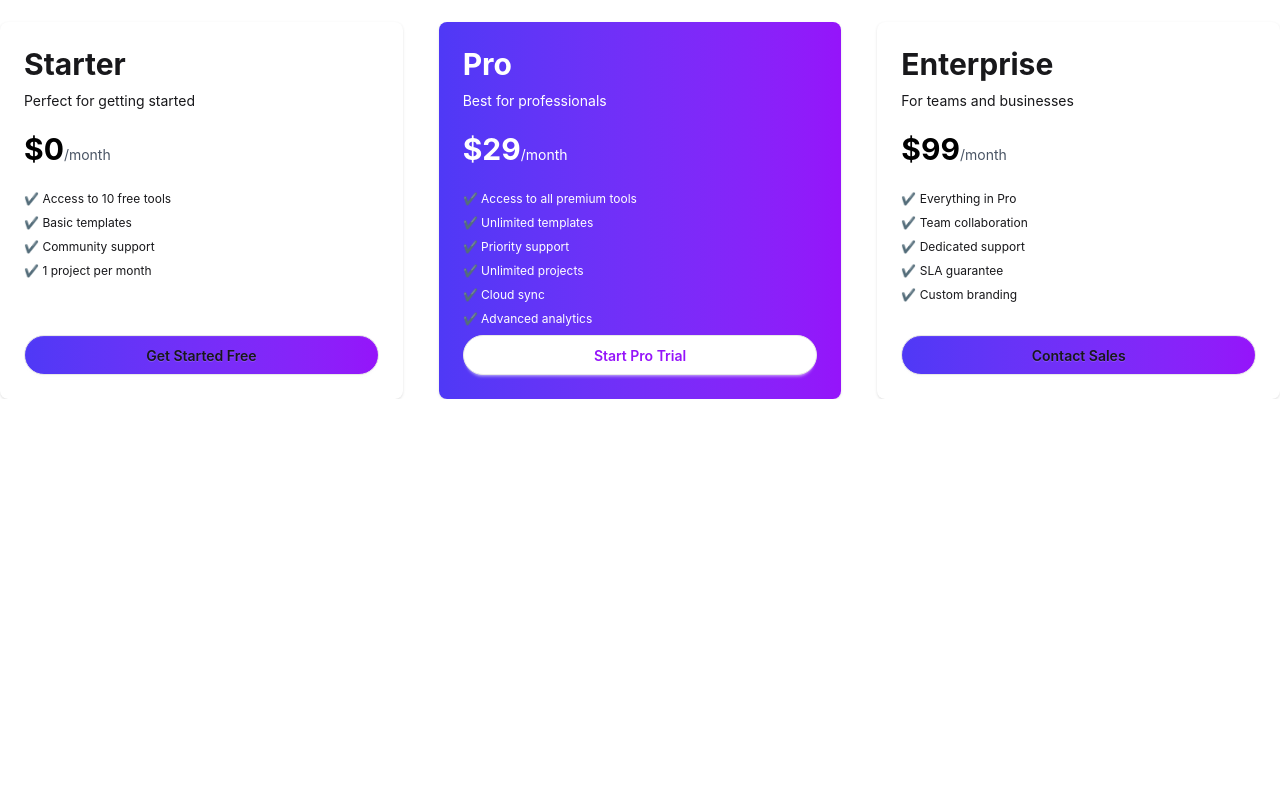
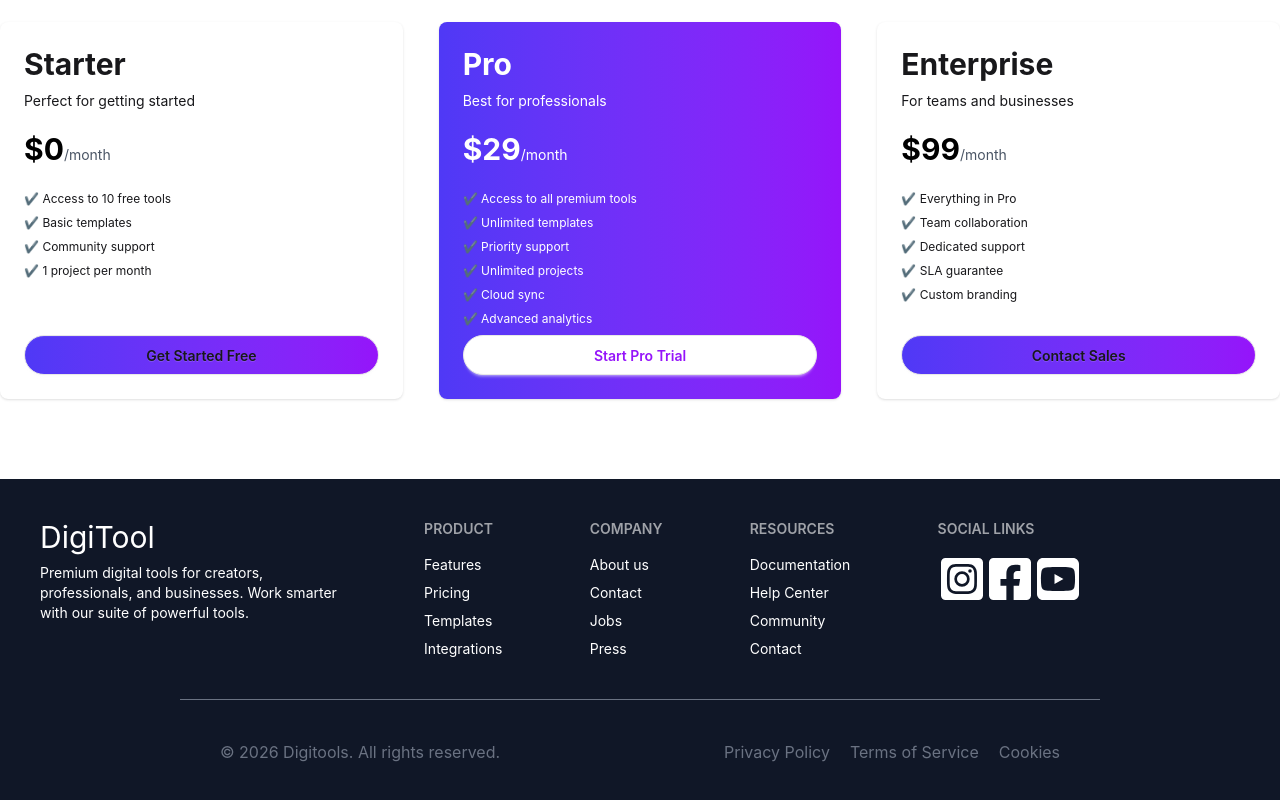
Before and after one commit to sr-shuvobd/assignment-6, a React (Vite) app: page / in a window 1280 px wide. Shown: the part 3389-4189 px from the top of the page. Before the commit the page ends 3788 px from the top, so only its background shows below. Built offline with nearby package versions, Linux system fonts and the light colour scheme.

Commit message:
footer update

```diff
--- a/src/Component/AfterCart/AfterCart.jsx
+++ b/src/Component/AfterCart/AfterCart.jsx
@@ -2,6 +2,8 @@ import React from "react";
 import user from "../../assets/user.png";
 import packag from "../../assets/package.png";
 import rocket from "../../assets/rocket.png";
+import { FaFacebookSquare, FaInstagram, FaInstagramSquare } from "react-icons/fa";
+import { FaSquareYoutube } from "react-icons/fa6";
 const AfterCart = () => {
   return (
     <div>
@@ -172,6 +174,56 @@ const AfterCart = () => {
           </div>
         </div>
       </div>
+
+      {/* footer */}
+      <div className="mt-20 bg-[#101727] flex flex-col justify-center items-center">
+        <footer className="footer sm:footer-horizontal text-white text-base-content p-10">
+            <div>
+                <h1 className="text-3xl">DigiTool</h1>
+                <p>Premium digital tools for creators, <br /> professionals, and businesses. Work smarter <br /> with our suite of powerful tools.</p>
+            </div>
+          <nav>
+            <h6 className="footer-title">Product</h6>
+            <a className="link link-hover">Features</a>
+            <a className="link link-hover">Pricing</a>
+            <a className="link link-hover">Templates</a>
+            <a className="link link-hover">Integrations</a>
+          </nav>
+          <nav>
+            <h6 className="footer-title">Company</h6>
+            <a className="link link-hover">About us</a>
+            <a className="link link-hover">Contact</a>
+            <a className="link link-hover">Jobs</a>
+            <a className="link link-hover">Press</a>
+          </nav>
+          <nav>
+            <h6 className="footer-title">Resources</h6>
+            <a className="link link-hover">Documentation</a>
+            <a className="link link-hover">Help Center</a>
+            <a className="link link-hover">Community</a>
+            <a className="link link-hover">Contact</a>
+          </nav>
+          <nav>
+            <h6 className="footer-title">Social Links</h6>
+            <div className="flex">
+                <FaInstagramSquare className="text-5xl" />
+                <FaFacebookSquare className="text-5xl"/>
+                <FaSquareYoutube className="text-5xl" />
+            </div>
+          </nav>
+         <div>
+         </div>
+        </footer>
+
+        <div className="text-gray-500 gap-56 flex justify-around border-t-1 p-10 border-gray-500">
+            <h1>© 2026 Digitools. All rights reserved.</h1>
+            <ul className="flex gap-5">
+                <li>Privacy Policy</li>
+                <li>Terms of Service </li>
+                <li>Cookies</li>
+            </ul>
+        </div>
+      </div>
     </div>
   );
 };
```
